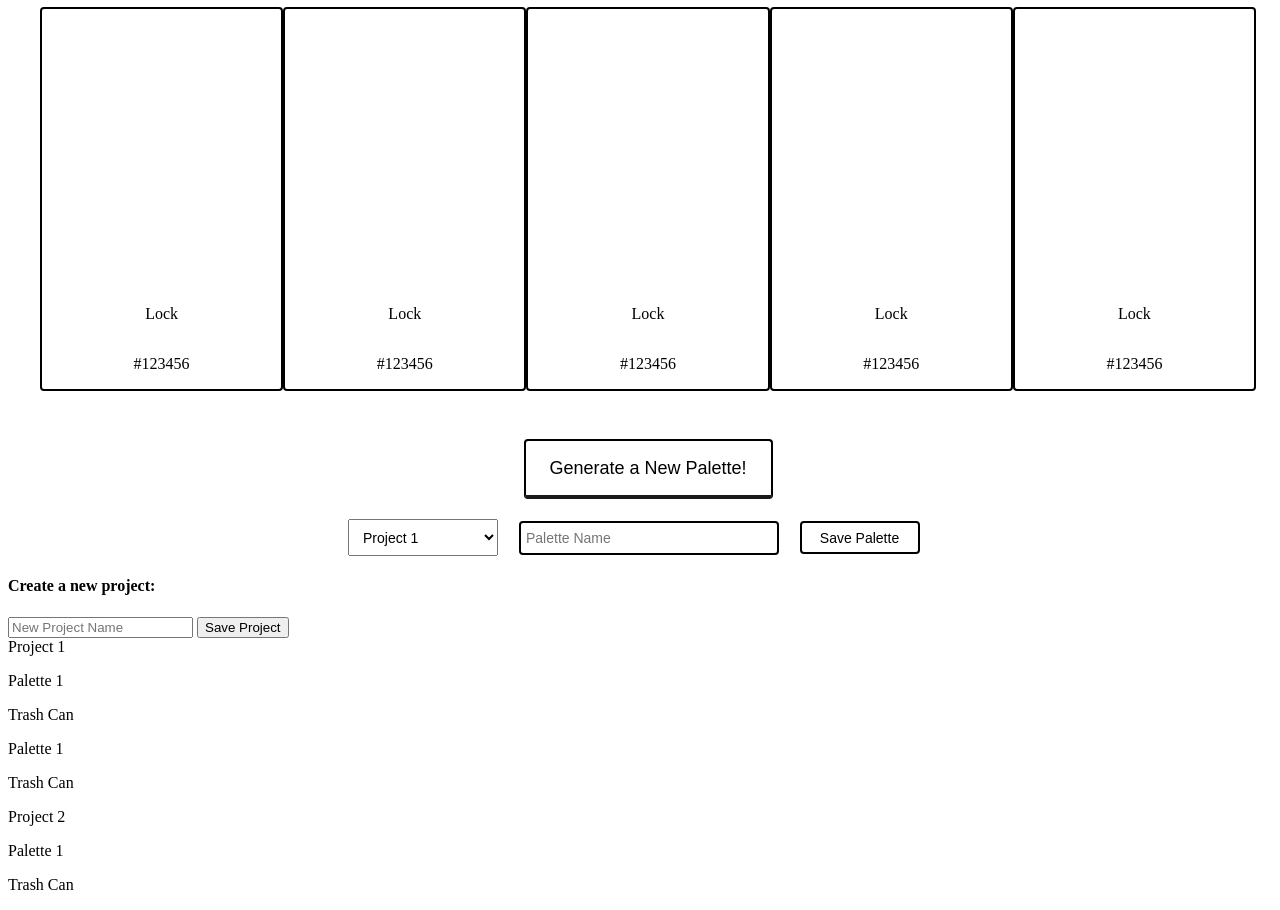
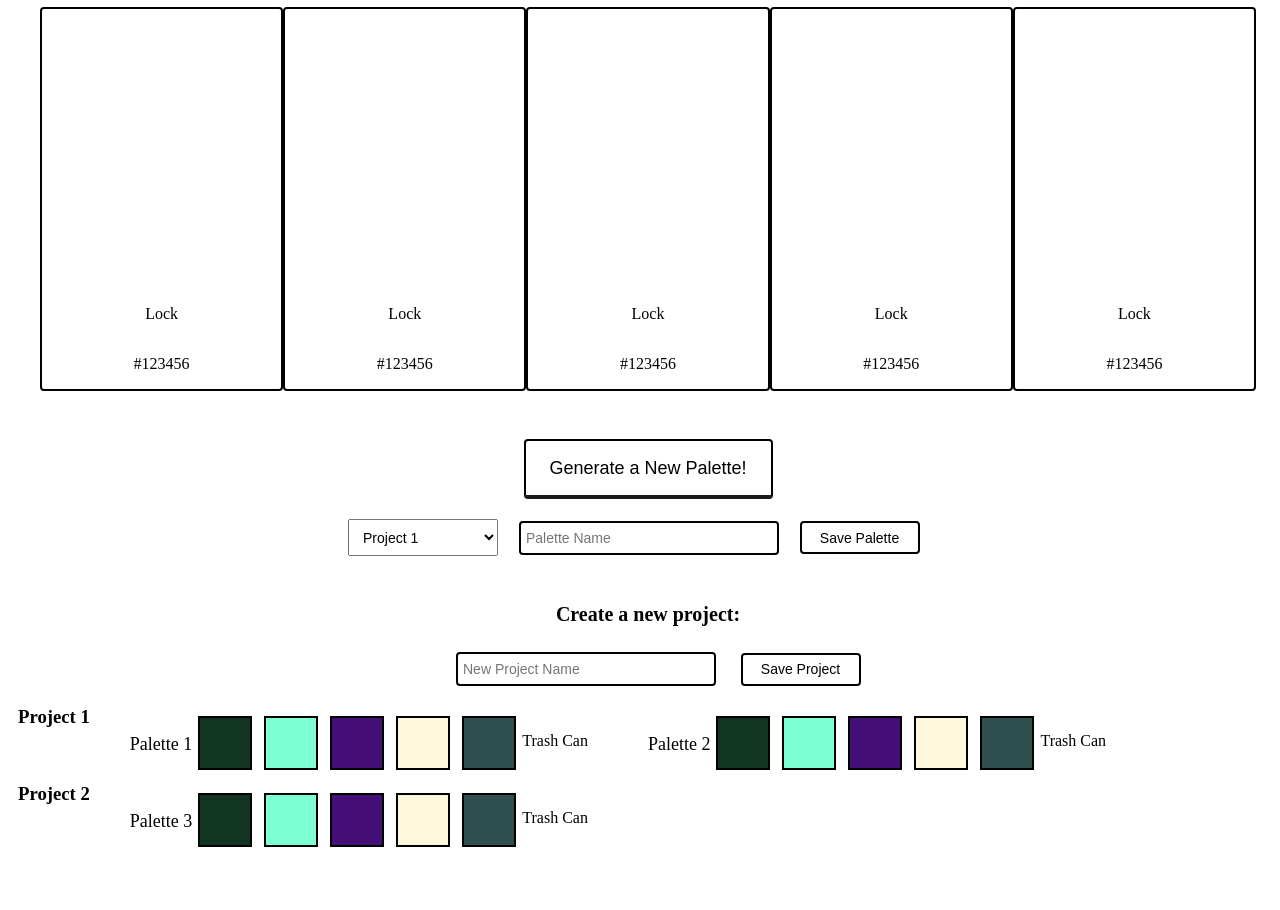
Before and after one commit to JackLaird0/palette-picker, a website: page public/index.html in a window 1280 px wide. Shown: the part 75-985 px from the top of the page. After the commit the page ends 943 px from the top, so only its background shows below. Drawn offline with nearby package versions, Linux system fonts and the light colour scheme.

Commit message:
Finish styling page

```diff
--- a/public/css/styles.css
+++ b/public/css/styles.css
@@ -61,7 +61,8 @@ body {
   /* border-radius: 4px; */
 }
 
-.palette-name-input {
+.palette-name-input,
+.project-input {
   height: 28px;
   border: solid 2px black;
   border-radius: 4px;
@@ -71,7 +72,8 @@ body {
   font-size: 14px;
 }
 
-.save-palette {
+.save-palette,
+.save-project {
   height: 33px;
   width: 120px;
   border: solid 2px black;
@@ -85,6 +87,68 @@ body {
 .new-palette-container {
   display: flex;
   align-items: center;
-  /* justify-content: space-around; */
   width: 600px;
 }
+
+.create-project-container {
+  width: 500px;
+  margin: 20px auto;
+  display: flex;
+  flex-direction: column;
+  align-items: center;
+}
+
+h4 {
+  font-size: 20px;
+}
+
+h3 {
+  margin: 0 10px;
+}
+
+.project-contianer {
+  width: 100%;
+  display: flex;
+}
+
+.project-name {
+  /* width: 48%; */
+  display: flex;
+  flex-wrap: wrap;
+}
+
+.palette {
+  display: flex;
+  margin: 10px 30px;
+}
+
+.palette-name {
+  font-size: 18px;
+}
+
+.color-sample {
+  height: 50px;
+  width: 50px;
+  border: solid 2px black;
+  margin: 0 6px;
+}
+
+.sample1 {
+  background-color: #123423;
+}
+
+.sample2 {
+  background-color: #7fffd4;
+}
+
+.sample3 {
+  background-color: #440f76;
+}
+
+.sample4 {
+  background-color: #fff8dc;
+}
+
+.sample5 {
+  background-color: #2f4f4f
+}
--- a/public/index.html
+++ b/public/index.html
@@ -49,39 +49,41 @@
   <div class="create-project-container">
     <h4>Create a new project:</h4>
     <div class="project-input-container">
-      <input type="text" placeholder="New Project Name">
+      <input class='project-input' type="text" placeholder="New Project Name">
       <button class="save-project">Save Project</button>
     </div>
   </div>
   <div class="projects-container">
-    <div class="project-name">Project 1
+    <div class="project-name">
+      <h3>Project 1</h3>
       <div class="palette">
         <p class="palette-name">Palette 1</p>
-        <div class="color-sample"></div>
-        <div class="color-sample"></div>
-        <div class="color-sample"></div>
-        <div class="color-sample"></div>
-        <div class="color-sample"></div>
+        <div class="color-sample sample1"></div>
+        <div class="color-sample sample2"></div>
+        <div class="color-sample sample3"></div>
+        <div class="color-sample sample4"></div>
+        <div class="color-sample sample5"></div>
         <p class='trash-can'>Trash Can</p>
       </div>
       <div class="palette">
-        <p class="palette-name">Palette 1</p>
-        <div class="color-sample"></div>
-        <div class="color-sample"></div>
-        <div class="color-sample"></div>
-        <div class="color-sample"></div>
-        <div class="color-sample"></div>
+        <p class="palette-name">Palette 2</p>
+        <div class="color-sample sample1"></div>
+        <div class="color-sample sample2"></div>
+        <div class="color-sample sample3"></div>
+        <div class="color-sample sample4"></div>
+        <div class="color-sample sample5"></div>
         <p class='trash-can'>Trash Can</p>
       </div>
     </div>
-    <div class="project-name">Project 2
+    <div class="project-name">
+      <h3>Project 2</h3>
         <div class="palette">
-          <p class="palette-name">Palette 1</p>
-          <div class="color-sample"></div>
-          <div class="color-sample"></div>
-          <div class="color-sample"></div>
-          <div class="color-sample"></div>
-          <div class="color-sample"></div>
+          <p class="palette-name">Palette 3</p>
+          <div class="color-sample sample1"></div>
+          <div class="color-sample sample2"></div>
+          <div class="color-sample sample3"></div>
+          <div class="color-sample sample4"></div>
+          <div class="color-sample sample5"></div>
           <p class='trash-can'>Trash Can</p>
         </div>
       </div>
```
